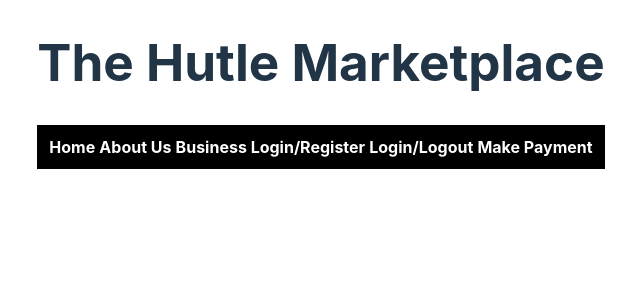
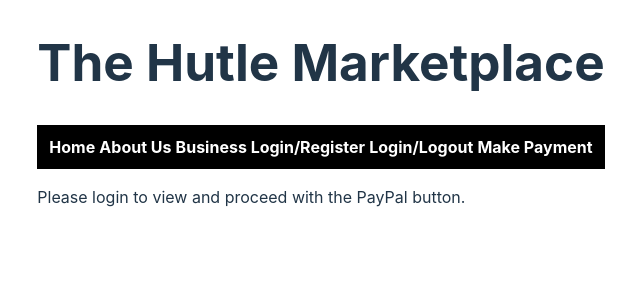
Before and after one commit to ussenuk/the-hustle-market-place-the-hustle-market-place, a React (Vite) app in the folder client/: page /paypalButton in a window 1280 px wide. Shown: the top 300 px of the page, without its empty margins (319-959 px from the left). Built offline with nearby package versions, Linux system fonts and the light colour scheme.

Commit message:
restoredpaypalbutton

```diff
--- a/client/src/components/Paypal/paypalButton.jsx
+++ b/client/src/components/Paypal/paypalButton.jsx
@@ -9,7 +9,7 @@ const PayPalButton = ({ isLoggedIn }) => {
 
   return (
     <div>
-      {isLoggedIn && (
+      {isLoggedIn ? (
         <PayPalScriptProvider
           options={{
             'client-id': 'AcWQvHSSlSkxrmKJevzaG8nBgLKh5Z2z2f7wzlTcinCVFlK1N6otxDridE-WZ6pdXBSEMKOoUQqaaLAP',
@@ -36,6 +36,11 @@ const PayPalButton = ({ isLoggedIn }) => {
             }}
           />
         </PayPalScriptProvider>
+      ) : (
+        <div>
+          <p>Please login to view and proceed with the PayPal button.</p>
+          {/* You can add login button here or navigate to the login page */}
+        </div>
       )}
     </div>
   );
```
